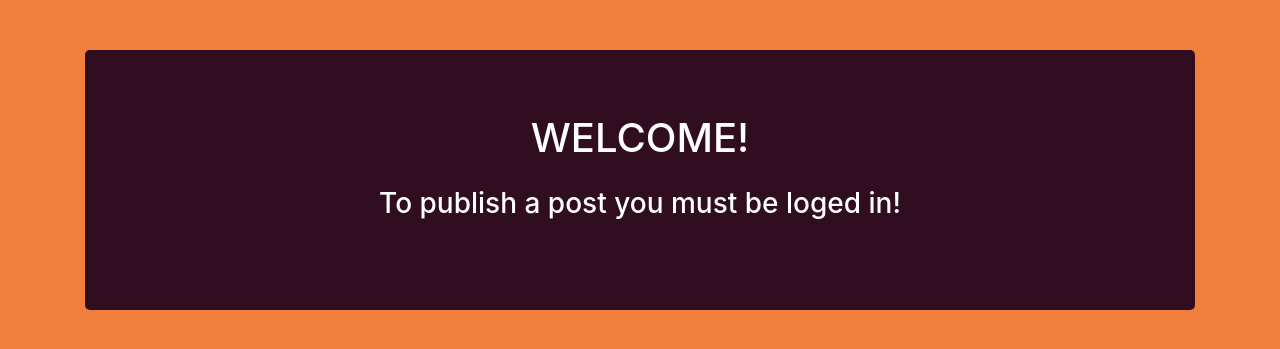
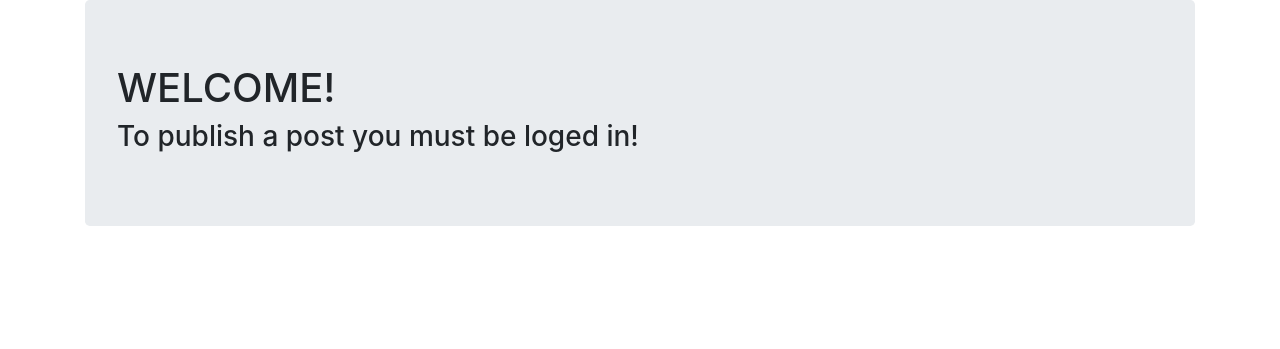
Before and after one commit to maenjupy/django-deplyment-example, a Django app: page / in a window 1280 px wide. Shown: the part 56-405 px from the top of the page. Run offline with Django 3.2, Linux system fonts and the light colour scheme; some libraries are stand-ins or nearby versions.

Commit message:
Update general.css

```diff
--- a/projectOne/oneApp/static/css/general.css
+++ b/projectOne/oneApp/static/css/general.css
@@ -1,4 +1,4 @@
-.general_content{
+/* .general_content{
   margin: 50px 0px 30px 0px;
 }
 body{
@@ -18,3 +18,4 @@ body{
 .giveMarginTop{
   margin:30px 0px 0px 0px;
 }
+ */
```
